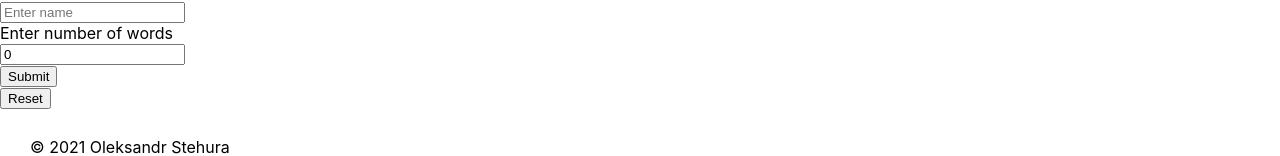
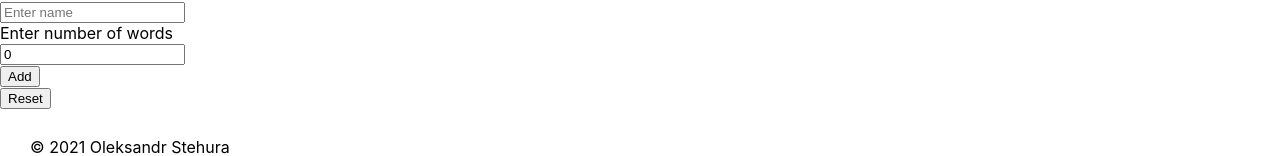
Before and after one commit to Ostehura/books-chart, a Next.js app: page / in a window 1280 px wide. Shown: the part 761-917 px from the top of the page. Built offline with nearby package versions, Linux system fonts and the light colour scheme.

Commit message:
Update index.js

```diff
--- a/pages/index.js
+++ b/pages/index.js
@@ -217,7 +217,6 @@ export default function Home() {
                 values,
                 touched,
                 errors,
-                setValues,
               }) => (
                 <Row>
                   <Col>
@@ -268,7 +267,7 @@ export default function Home() {
                       <Row className="align-items-center">
                         <Col xs="auto" className="my-1">
                           <Button variant="primary" type="submit">
-                            Submit
+                            Add
                           </Button>
                         </Col>
                         <Col xs="auto" className="my-1">
```
